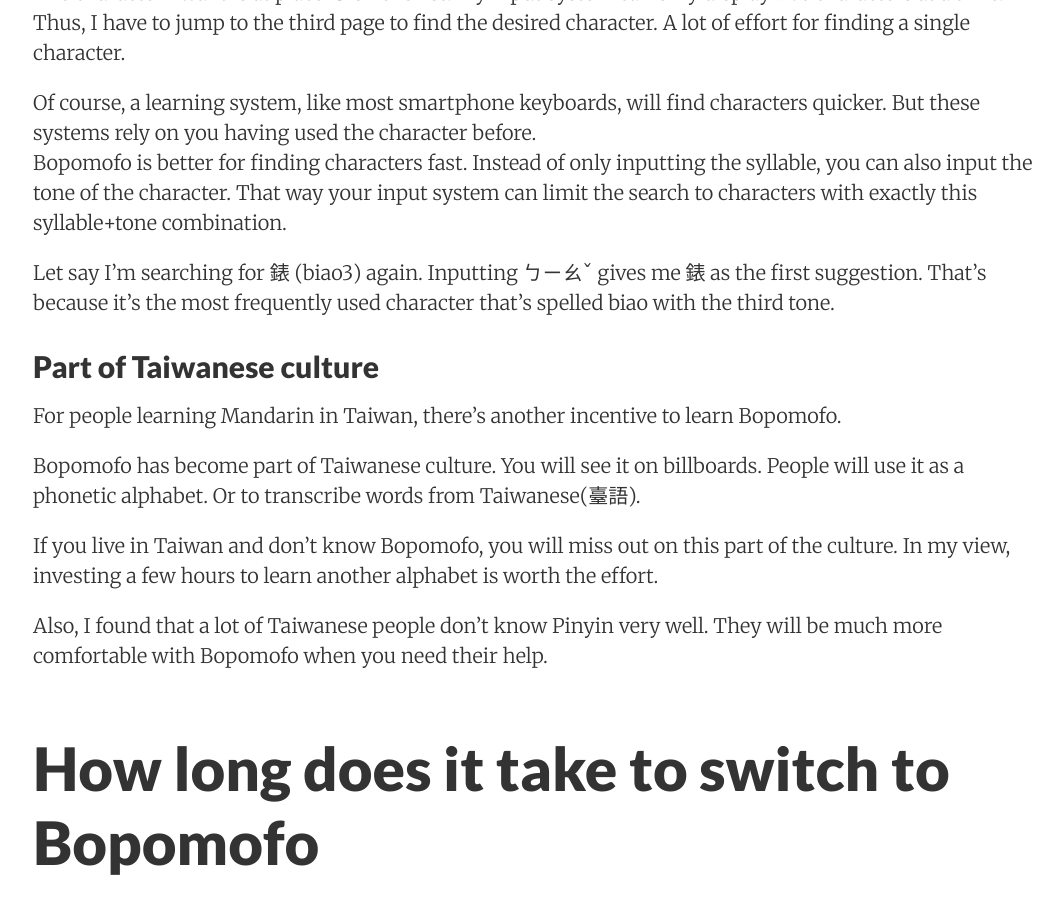
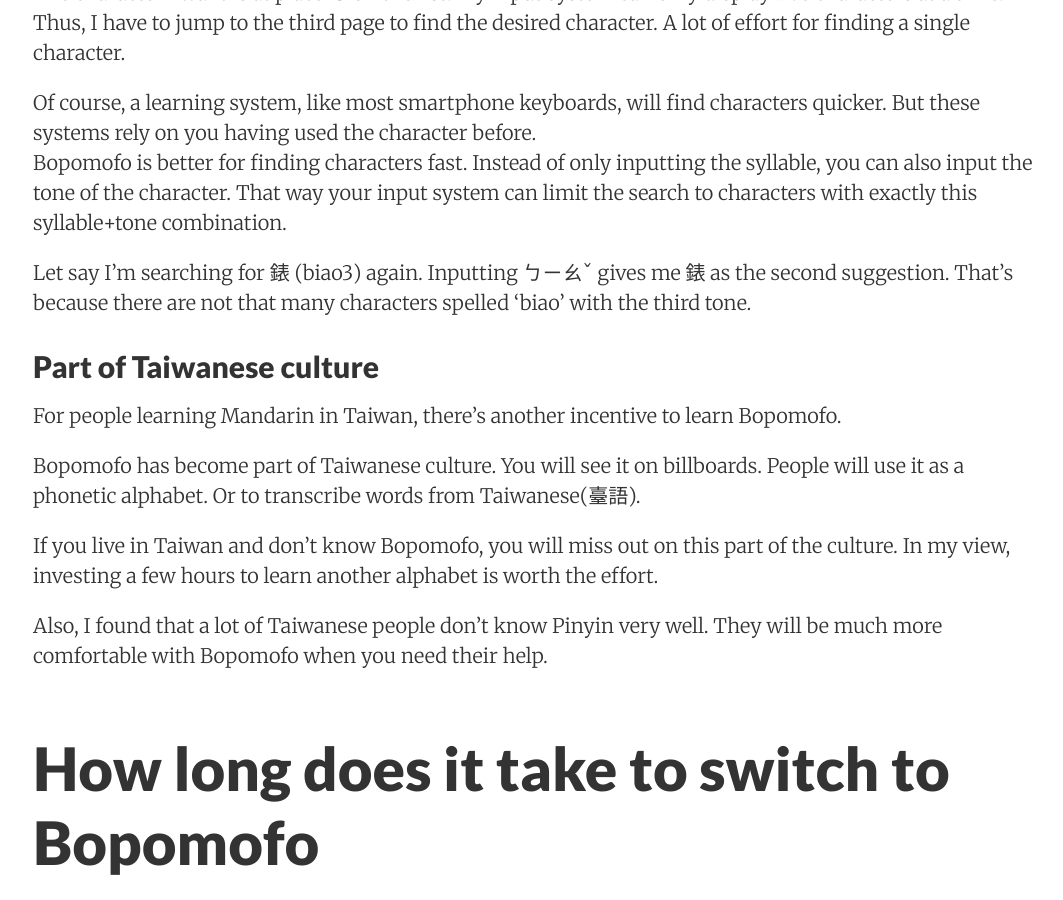
Before and after one commit to bewagner/bewagner.github.io, a Jekyll site: the page built from _posts/2020-08-07-i-love-bopomofo.md, in a window 1280 px wide and 900 px high, scrolled down 3295 px. Shown: the whole window, without its empty margins (107-1170 px from the left). Built offline with Jekyll 4.4.1, drawn with Linux system fonts in a browser that asks for light colours; nearby versions of some CDN libraries; comment, search, counter and statistics services are not loaded.

Commit message:
Correct sentence in bopomofo post

```diff
--- a/_posts/2020-08-07-i-love-bopomofo.md
+++ b/_posts/2020-08-07-i-love-bopomofo.md
@@ -122,8 +122,8 @@ Instead of only inputting the syllable, you can also input the tone of the chara
 That way your input system can limit the search to characters with exactly this syllable+tone combination.
 
 Let say I'm searching for 錶 (biao3) again.
-Inputting ㄅㄧㄠˇ gives me 錶 as the first suggestion.
-That's because it's the most frequently used character that's spelled biao with the third tone.
+Inputting ㄅㄧㄠˇ gives me 錶 as the second suggestion.
+That's because there are not that many characters spelled 'biao' with the third tone.
 
 ## Part of Taiwanese culture
 For people learning Mandarin in Taiwan, there's another incentive to learn Bopomofo.
```
